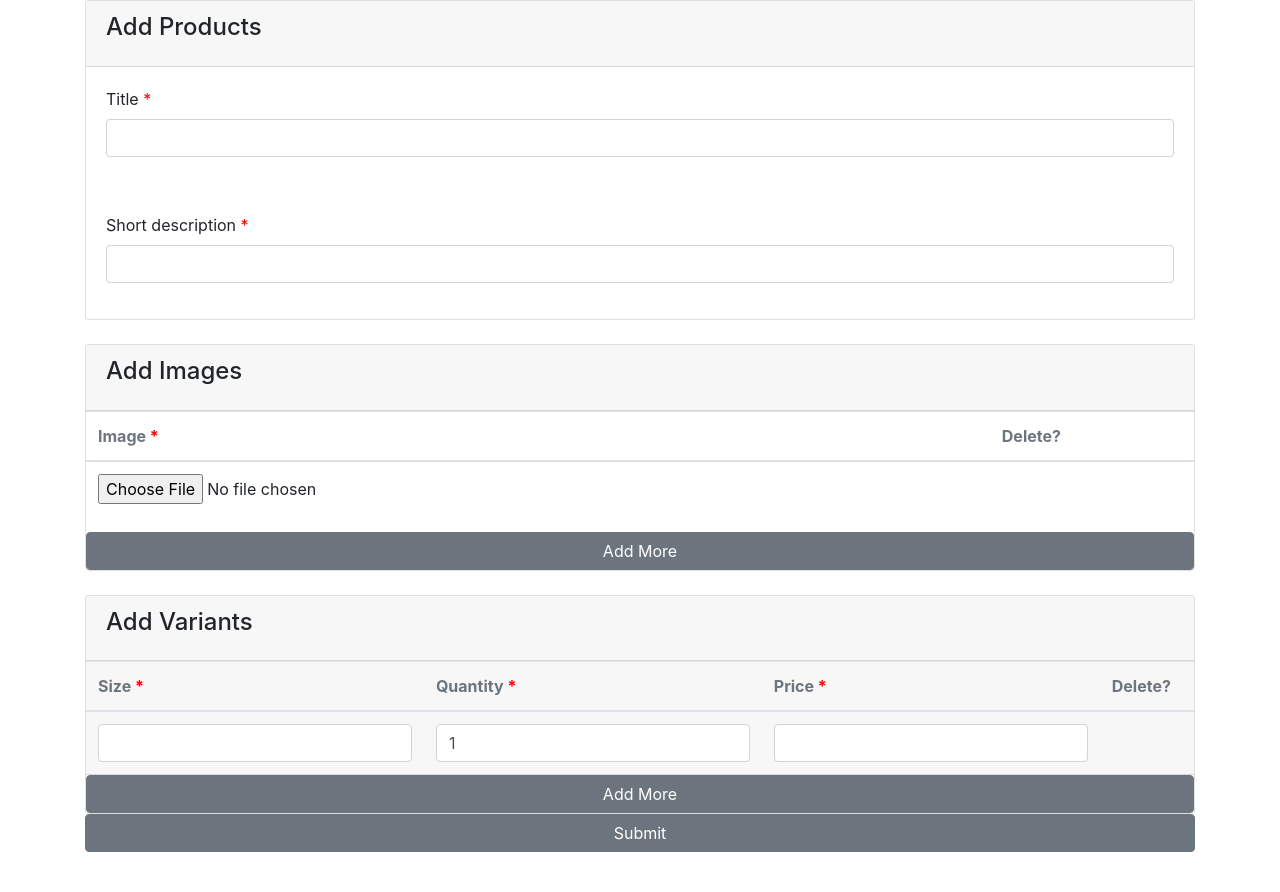
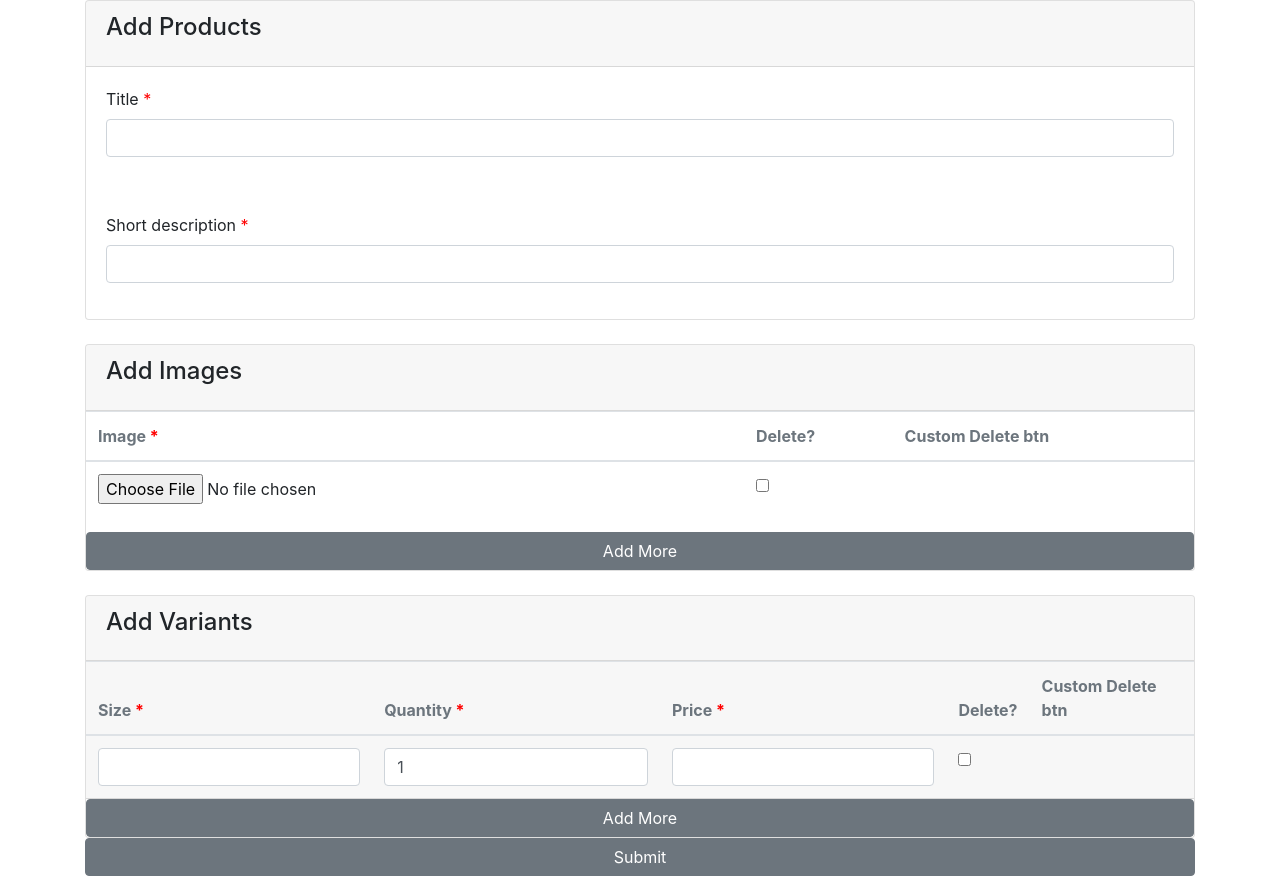
Before and after one commit to LetsCodeMore/Django-Inline-Formset-Tutorials, a Django app: page /create/ in a window 1280 px wide. Before the commit the page ends 852 px from the top, so only its background shows below. Run offline with Django 3.2, Linux system fonts and the light colour scheme; some libraries are stand-ins or nearby versions.

Commit message:
can_delete and can_delete_extra added

```diff
--- a/django_inline_formset/products/forms.py
+++ b/django_inline_formset/products/forms.py
@@ -60,9 +60,11 @@ class VariantForm(forms.ModelForm):
 
 VariantFormSet = inlineformset_factory(
     Product, Variant, form=VariantForm,
-    extra=1, can_delete=False
+    extra=1, can_delete=True,
+    can_delete_extra=True
 )
 ImageFormSet = inlineformset_factory(
     Product, Image, form=ImageForm,
-    extra=1, can_delete=False
+    extra=1, can_delete=True,
+    can_delete_extra=True
 )
--- a/django_inline_formset/products/views.py
+++ b/django_inline_formset/products/views.py
@@ -43,6 +43,9 @@ class ProductInline():
         Hook for custom formset saving.. useful if you have multiple formsets
         """
         variants = formset.save(commit=False)  # self.save_formset(formset, contact)
+        # add this, if you have can_delete=True parameter set in inlineformset_factory func
+        for obj in formset.deleted_objects:
+            obj.delete()
         for variant in variants:
             variant.product = self.object
             variant.save()
@@ -52,6 +55,9 @@ class ProductInline():
         Hook for custom formset saving.. useful if you have multiple formsets
         """
         images = formset.save(commit=False)  # self.save_formset(formset, contact)
+        # add this, if you have can_delete=True parameter set in inlineformset_factory func
+        for obj in formset.deleted_objects:
+            obj.delete()
         for image in images:
             image.product = self.object
             image.save()
--- a/django_inline_formset/templates/products/product_create_or_update.html
+++ b/django_inline_formset/templates/products/product_create_or_update.html
@@ -56,6 +56,7 @@
                 <thead class="text-secondary">
                     <th>Image <span style="color: red;" class="required">*</span></th>
                     <th>Delete?</th>
+                    <th>Custom Delete btn</th>
                 </thead>
                 <tbody id="item-images">  <!-- id="item-inlineformsetname" -->
                     {% for formss in formset %}
@@ -133,6 +134,7 @@
                     <th>Quantity <span style="color: red;" class="required">*</span></th>
                     <th>Price <span style="color: red;" class="required">*</span></th>
                     <th>Delete?</th>
+                    <th>Custom Delete btn</th>
                 </thead>
                 <tbody id="item-variants">  <!-- id="item-inlineformsetname" -->
                     {% for formss in formset %}
@@ -145,8 +147,11 @@
                                     {% for error in field.errors %}
                                         <span style="color: red">{{ error }}</span>
                                     {% endfor %}
+
+                                    {% comment %} {{ field.DELETE }} {% endcomment %}
                                 </td>
                             {% endfor %}
+                            {% comment %} for delete {% endcomment %}
                             {% if formss.instance.pk %}
                                 <td>
                                     <button type="button" class="btn btn-danger" data-toggle="modal" data-target="#exampleModal{{formss.instance.pk}}">
```
Also changed, not shown: django_inline_formset/db.sqlite3, django_inline_formset/images/2.png (added), django_inline_formset/images/blue_tshirt_DaPr4JK.jpg (added), django_inline_formset/images/red_tshirt_QTl9yAE.jpg (added), django_inline_formset/images/suit.PNG (added).
